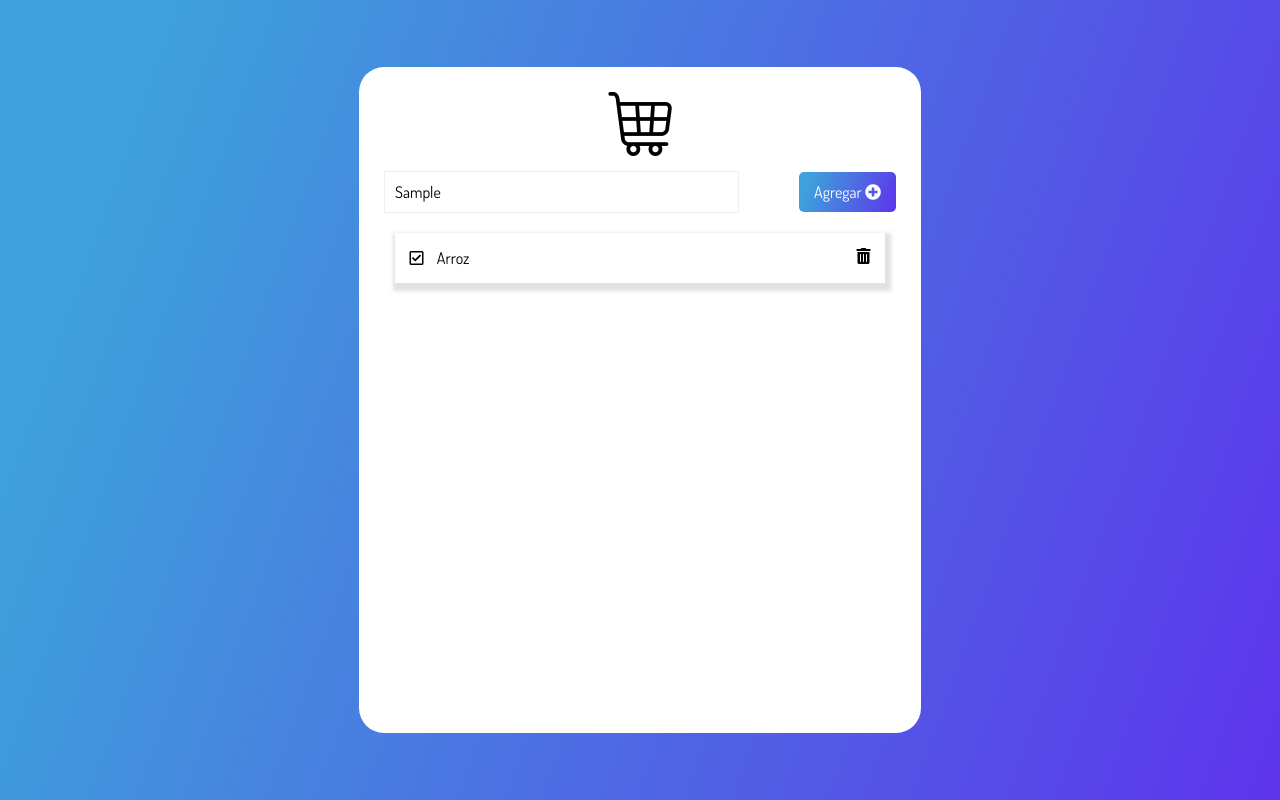
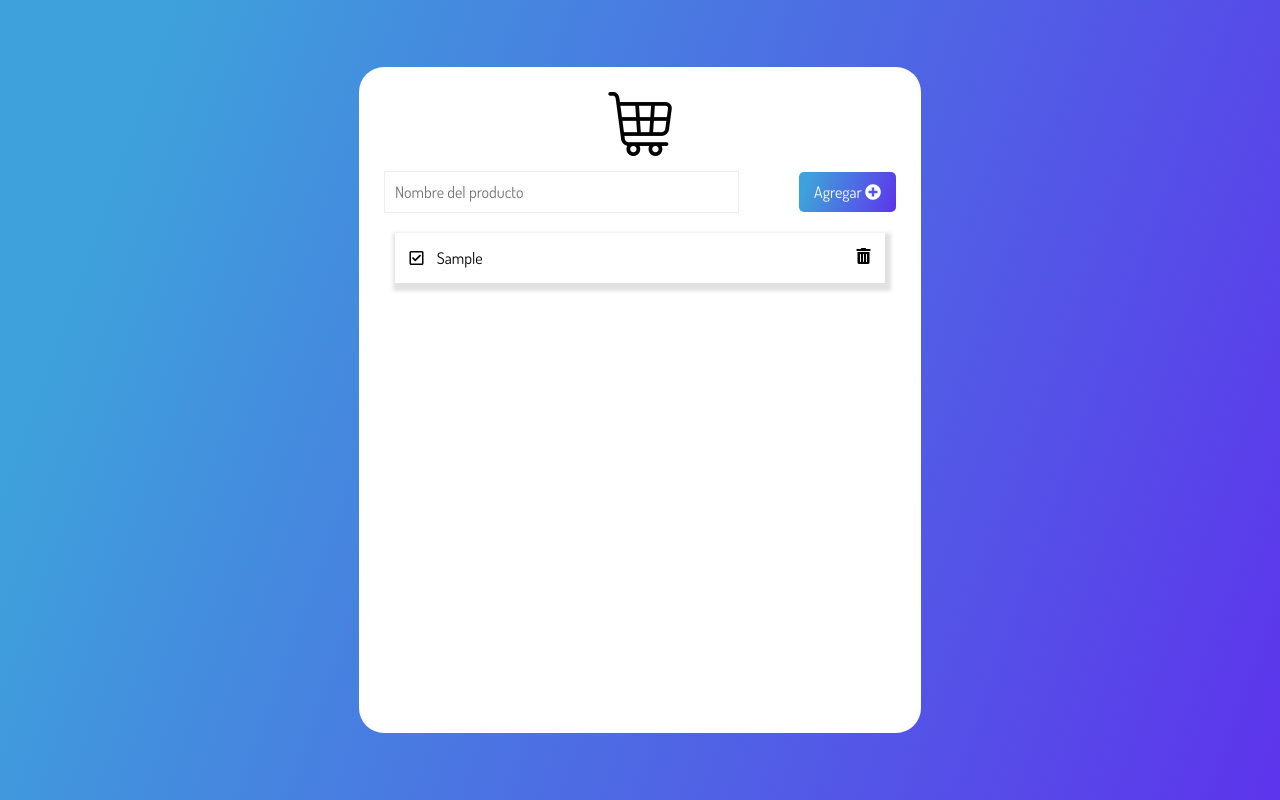
Before and after one commit to citagrs/Cursos, a plain HTML site: page Lista_de_compras/1821-manipulando-dom-con-js-proyecto_inicial/index.html in a window 1280 px wide. Both pictures are taken after typing "Sample" into the empty fields and a click on the button "Agregar". Drawn offline with Linux system fonts and the light colour scheme.

Commit message:
curso03 completo

```diff
--- a/Lista_de_compras/1821-manipulando-dom-con-js-proyecto_inicial/index.html
+++ b/Lista_de_compras/1821-manipulando-dom-con-js-proyecto_inicial/index.html
@@ -10,7 +10,8 @@
   <link rel="preconnect" href="https://fonts.gstatic.com" />
   <link href="https://fonts.googleapis.com/css2?family=Dosis&family=Open+Sans&family=Parisienne&display=swap"
     rel="stylesheet" />
-  <link href="https://cdnjs.cloudflare.com/ajax/libs/font-awesome/5.15.3/css/all.min.css" rel="stylesheet" /><!-- Libreria
+  <link href="https://cdnjs.cloudflare.com/ajax/libs/font-awesome/5.15.3/css/all.min.css" rel="stylesheet" />
+  <!-- Libreria
     de Iconos -->
   <link rel="stylesheet" href="styles.css" />
   <link rel="stylesheet" href="./css/imagen-principal.css" />
@@ -19,24 +20,19 @@
 <body>
   <main>
     <div class="mainCard">
-      <div class="title"><img class="icono__principal" src="./imagenes/carrito-de-compras.png"/>
+      <div class="title"><img class="icono__principal" src="./imagenes/carrito-de-compras.png" />
       </div>
       <div>
         <form action="">
-          <input type="text" name="task" placeholder="Nombre del producto" class="inputForm" autocomplete="off" data-form-input/>
+          <input type="text" name="task" placeholder="Nombre del producto" class="inputForm" autocomplete="off"
+            data-form-input />
           <button type="submit" class="btnCreate" data-form-btn>
             Agregar <i class="fas fa-plus-circle"></i>
           </button>
         </form>
       </div>
-      <ul class="cardsList">
-        <li class="card">
-          <div>
-            <i class="far fa-check-square icon"></i>
-            <span class="task">Arroz</span>
-          </div>
-          <i class="fas fa-trash-alt trashIcon icon"></i>
-        </li>
+      <ul class="cardsList" data-lista>
+
       </ul>
     </div>
   </main>
--- a/Lista_de_compras/1821-manipulando-dom-con-js-proyecto_inicial/script.js
+++ b/Lista_de_compras/1821-manipulando-dom-con-js-proyecto_inicial/script.js
@@ -9,9 +9,30 @@ const agregarProducto = (evento) => {
 
     /* Añade a la constante input la informacion que se agrega en el input */
     const input = document.querySelector("[data-form-input]");
+    const value = input.value;
 
+    /* Añade a la constante lista la informacion del ul del input nombrado data-lista */
+    const lista = document.querySelector("[data-lista]")
 
-    console.log(input.value);
+    /* Crea el elemento li */
+    const producto = document.createElement("li");
+    producto.classList.add("card");
+
+    /* Permite que despues de almacenar la palabra en la constante, el input quede en blanco */
+    input.value = "";
+
+    const contenido = `<div>
+            <i class="far fa-check-square icon"></i>
+            <span class="product">${value}</span>
+        </div>
+        <i class="fas fa-trash-alt trashIcon icon"></i>`;
+
+    /* Añade la infromacion de la variable contenido en la constante producto donde se almacena el
+    listado de los productos */
+    producto.innerHTML = contenido;
+
+    lista.appendChild(producto);
+
 }
 
 /* Ahora se toma la constante btn y se llama el metodo addEventListener para "escuchar" el evento, el cual posee dos
--- a/Lista_de_compras/1821-manipulando-dom-con-js-proyecto_inicial/styles.css
+++ b/Lista_de_compras/1821-manipulando-dom-con-js-proyecto_inicial/styles.css
@@ -89,7 +89,7 @@ form {
   position: relative;
 }
 
-.task {
+.product {
   padding: 10px;
 }
 
```
